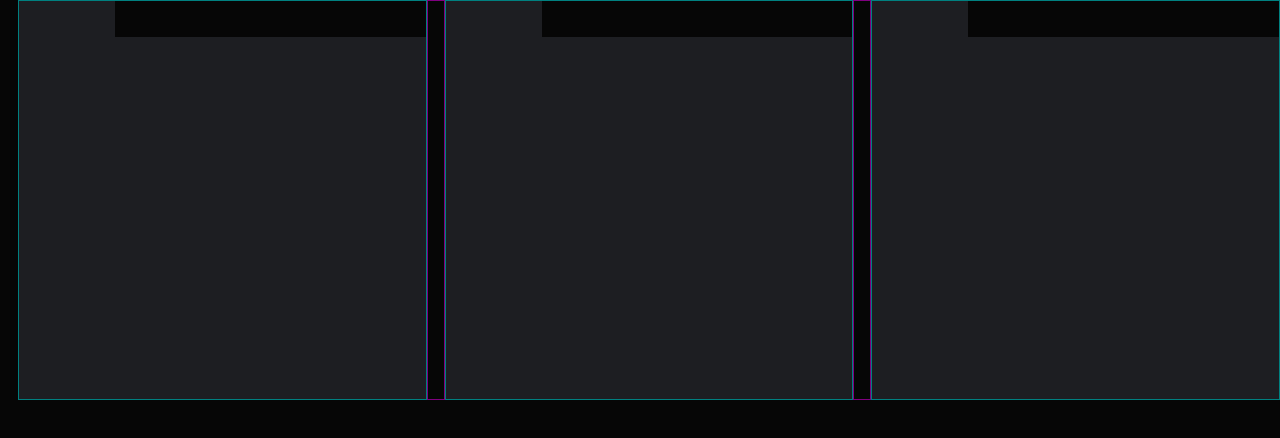
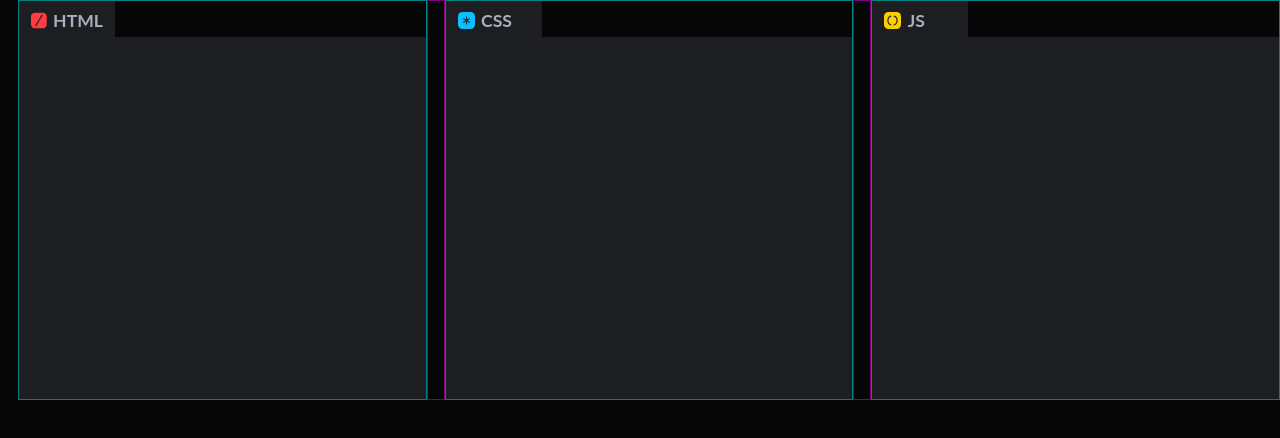
Before and after one commit to ExcitedDeveloper/codepen, a Svelte app: page / in a window 1280 px wide. Shown: the top 438 px of the page. Built offline with nearby package versions, Linux system fonts and the light colour scheme.

Commit message:
Editor titles

```diff
--- a/src/app.css
+++ b/src/app.css
@@ -1,5 +1,9 @@
 :root {
   --app-background: #060606;
+  --cp-font-family: "Lato", "Lucida Grande", "Lucida Sans Unicode", Tahoma,
+    Sans-Serif;
+  --cp-color-8-hsl: 226.67deg 11.84% 70.2%;
+  --cp-color-8: hsl(var(--cp-color-8-hsl));
 }
 
 html {
--- a/src/components/Editors/CSSEditor.svelte
+++ b/src/components/Editors/CSSEditor.svelte
@@ -1,7 +1,75 @@
 <script>
-  import Editor from "./Editor.svelte";
 </script>
 
-<Editor id={"css-editor"} classes="css-editor" />
+<div id="css-editor" class="editor css-editor">
+  <div class="editor-powers">
+    <h2 class="editor-title">
+      <svg viewBox="0 0 15 15" class="file-type-icon" id="icon-file-css">
+        <rect fill="#0EBEFF" width="15" height="15" rx="4"></rect><path
+          d="M8 8.366l1.845 1.065a.507.507 0 0 0 .686-.181.507.507 0 0 0-.186-.685L8.5 7.5l1.845-1.065a.507.507 0 0 0 .186-.685.507.507 0 0 0-.686-.181L8 6.634v-2.13A.507.507 0 0 0 7.5 4c-.268 0-.5.225-.5.503v2.131L5.155 5.569a.507.507 0 0 0-.686.181.507.507 0 0 0 .186.685L6.5 7.5 4.655 8.565a.507.507 0 0 0-.186.685c.134.232.445.32.686.181L7 8.366v2.13c0 .271.224.504.5.504.268 0 .5-.225.5-.503V8.366z"
+          fill="#282828"
+        ></path>
+      </svg>
+      <span>CSS</span>
+    </h2>
+    <div class="editor-actions"></div>
+  </div>
+  <div class="editor-code"></div>
+</div>
 
-<style></style>
+<style>
+  .editor {
+    border: 1px solid teal;
+    --editor-action-height: 36px;
+    --editor-background: rgb(29, 30, 34);
+    background: var(--editor-background);
+  }
+
+  .css-editor {
+    grid-area: csseditor;
+  }
+
+  .editor-powers {
+    height: var(--editor-action-height);
+    display: flex;
+  }
+
+  .editor-title {
+    background: var(--editor-background);
+    width: 96px;
+
+    font-family: var(--cp-font-family);
+    border-top: 3px solid transparent;
+    white-space: nowrap;
+    font-weight: 700;
+    color: var(--cp-color-8);
+    margin: 0;
+    font-size: 1.1rem;
+    line-height: 1;
+    display: -webkit-box;
+    display: -webkit-flex;
+    display: -ms-flexbox;
+    display: flex;
+    -webkit-box-align: center;
+    -webkit-align-items: center;
+    -ms-flex-align: center;
+    align-items: center;
+    padding: 9px 12px;
+  }
+
+  .file-type-icon {
+    width: 17px;
+    height: 17px;
+    -webkit-margin-end: 0.4rem;
+    margin-inline-end: 0.4rem;
+  }
+
+  .editor-actions {
+    background: var(--app-background);
+    flex: 1;
+  }
+
+  .editor-code {
+    height: calc(100% - var(--editor-action-height));
+  }
+</style>
--- a/src/components/Editors/HTMLEditor.svelte
+++ b/src/components/Editors/HTMLEditor.svelte
@@ -1,8 +1,76 @@
 <script>
-  import Editor from "./Editor.svelte";
 </script>
 
-<Editor id={"html-editor"} classes="html-editor" />
+<div id="html-editor" class="editor html-editor">
+  <div class="editor-powers">
+    <h2 class="editor-title">
+      <svg viewBox="0 0 15 15" class="file-type-icon" id="icon-file-html">
+        <rect fill="#FF3C41" width="15" height="15" rx="4"></rect>
+        <path
+          d="M10.97 2.29a.563.563 0 0 0-.495-.29.572.572 0 0 0-.488.277l-5.905 9.86a.565.565 0 0 0-.007.574c.102.18.287.289.495.289a.572.572 0 0 0 .488-.277l5.905-9.86a.565.565 0 0 0 .007-.574"
+          fill="#28282B"
+        ></path>
+      </svg>
+      <span>HTML</span>
+    </h2>
+    <div class="editor-actions"></div>
+  </div>
+  <div class="editor-code"></div>
+</div>
 
 <style>
+  .editor {
+    border: 1px solid teal;
+    --editor-action-height: 36px;
+    --editor-background: rgb(29, 30, 34);
+    background: var(--editor-background);
+  }
+
+  .html-editor {
+    grid-area: htmleditor;
+  }
+
+  .editor-powers {
+    height: var(--editor-action-height);
+    display: flex;
+  }
+
+  .editor-title {
+    background: var(--editor-background);
+    width: 96px;
+
+    font-family: var(--cp-font-family);
+    border-top: 3px solid transparent;
+    white-space: nowrap;
+    font-weight: 700;
+    color: var(--cp-color-8);
+    margin: 0;
+    font-size: 1.1rem;
+    line-height: 1;
+    display: -webkit-box;
+    display: -webkit-flex;
+    display: -ms-flexbox;
+    display: flex;
+    -webkit-box-align: center;
+    -webkit-align-items: center;
+    -ms-flex-align: center;
+    align-items: center;
+    padding: 9px 12px;
+  }
+
+  .file-type-icon {
+    width: 17px;
+    height: 17px;
+    -webkit-margin-end: 0.4rem;
+    margin-inline-end: 0.4rem;
+  }
+
+  .editor-actions {
+    background: var(--app-background);
+    flex: 1;
+  }
+
+  .editor-code {
+    height: calc(100% - var(--editor-action-height));
+  }
 </style>
--- a/src/components/Editors/JSEditor.svelte
+++ b/src/components/Editors/JSEditor.svelte
@@ -1,7 +1,76 @@
 <script>
-  import Editor from "./Editor.svelte";
 </script>
 
-<Editor id={"js-editor"} classes="js-editor" />
+<div id="js-editor" class="editor js-editor">
+  <div class="editor-powers">
+    <h2 class="editor-title">
+      <svg viewBox="0 0 15 15" class="file-type-icon" id="icon-file-js">
+        <rect fill="#FCD000" width="15" height="15" rx="4"></rect>
+        <path
+          d="M6.554 3.705c0 .267-.19.496-.452.543-1.2.217-2.12 1.61-2.12 3.275 0 1.665.92 3.057 2.12 3.274a.554.554 0 0 1-.205 1.087c-1.733-.322-3.022-2.175-3.022-4.361 0-2.187 1.289-4.04 3.022-4.362a.554.554 0 0 1 .657.544zm1.892 0c0-.347.316-.607.657-.544 1.733.322 3.022 2.175 3.022 4.362 0 2.186-1.289 4.04-3.022 4.361a.554.554 0 0 1-.205-1.087c1.2-.217 2.12-1.61 2.12-3.274 0-1.665-.92-3.058-2.12-3.275a.551.551 0 0 1-.452-.543z"
+          fill="#282828"
+        ></path>
+      </svg>
+      <span>JS</span>
+    </h2>
+    <div class="editor-actions"></div>
+  </div>
+  <div class="editor-code"></div>
+</div>
 
-<style></style>
+<style>
+  .editor {
+    border: 1px solid teal;
+    --editor-action-height: 36px;
+    --editor-background: rgb(29, 30, 34);
+    background: var(--editor-background);
+  }
+
+  .js-editor {
+    grid-area: jseditor;
+  }
+
+  .editor-powers {
+    height: var(--editor-action-height);
+    display: flex;
+  }
+
+  .editor-title {
+    background: var(--editor-background);
+    width: 96px;
+
+    font-family: var(--cp-font-family);
+    border-top: 3px solid transparent;
+    white-space: nowrap;
+    font-weight: 700;
+    color: var(--cp-color-8);
+    margin: 0;
+    font-size: 1.1rem;
+    line-height: 1;
+    display: -webkit-box;
+    display: -webkit-flex;
+    display: -ms-flexbox;
+    display: flex;
+    -webkit-box-align: center;
+    -webkit-align-items: center;
+    -ms-flex-align: center;
+    align-items: center;
+    padding: 9px 12px;
+  }
+
+  .file-type-icon {
+    width: 17px;
+    height: 17px;
+    -webkit-margin-end: 0.4rem;
+    margin-inline-end: 0.4rem;
+  }
+
+  .editor-actions {
+    background: var(--app-background);
+    flex: 1;
+  }
+
+  .editor-code {
+    height: calc(100% - var(--editor-action-height));
+  }
+</style>
```
